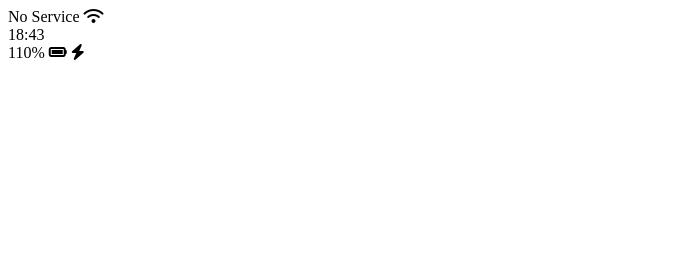
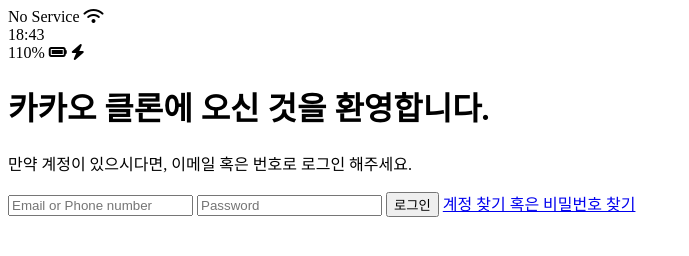
Before and after one commit to BDH-SEB/kakao-clone, a plain HTML site: page index.html in a window 1280 px wide. Shown: the whole page, without its empty margins (0-689 px from the left). Drawn offline with Linux system fonts and the light colour scheme.

Commit message:
Added header and form
english -> korean
Login page HTML publishing

```diff
--- a/index.html
+++ b/index.html
@@ -1,5 +1,5 @@
 <!DOCTYPE html>
-<html lang="en">
+<html lang="kr">
 <head>
     <meta charset="UTF-8">
     <meta name="viewport" content="width=device-width, initial-scale=1.0">
@@ -20,6 +20,22 @@
             <i class="fa-solid fa-bolt"></i>
         </div>
     </div>
+
+    <header class="welcome-header">
+        <h1 class="welcome-header__title">카카오 클론에 오신 것을 환영합니다.</h1>
+        <p class="welcome-header__text">만약 계정이 있으시다면, 이메일 혹은 번호로 로그인 해주세요.</p>
+    </header>
+
+    <form id="login-form">
+        <input type="text" placeholder="Email or Phone number"/>
+        <input type="password" placeholder="Password"/>
+        <input type="submit" value="로그인"/>
+        <a href="#">계정 찾기 혹은 비밀번호 찾기</a>
+    </form>
+
+
+
+
     <script src="https://kit.fontawesome.com/21537b52a2.js" crossorigin="anonymous"></script>
 </body>
 </html>
```
